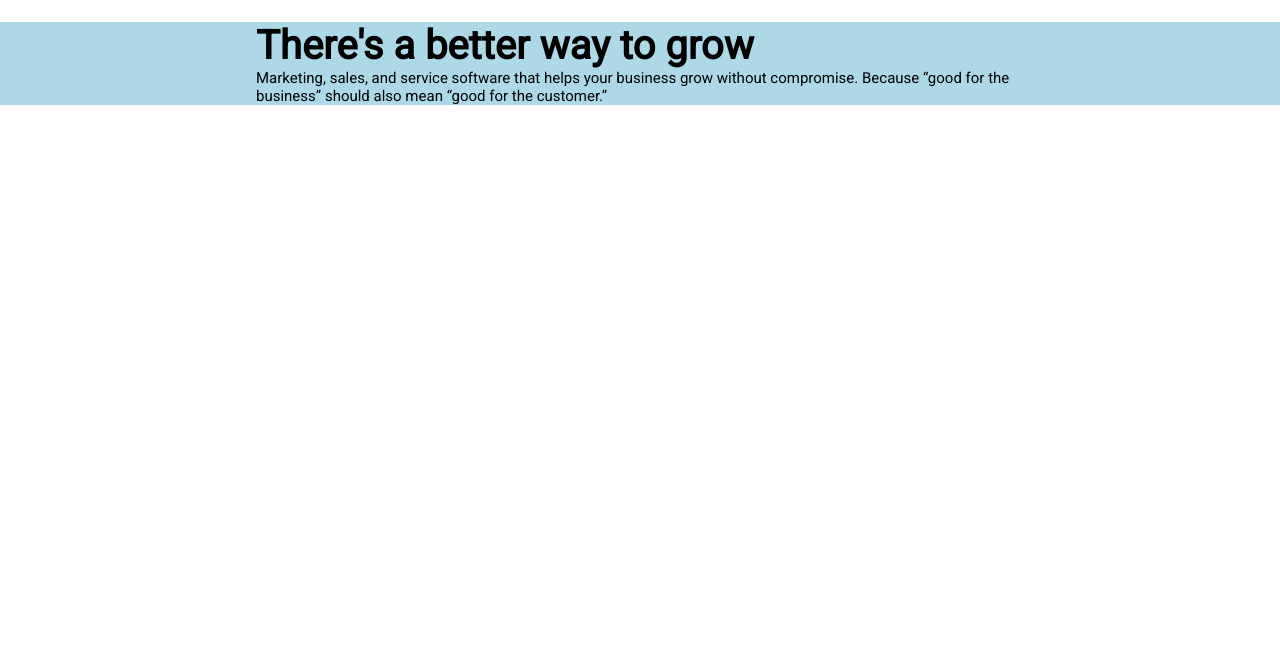
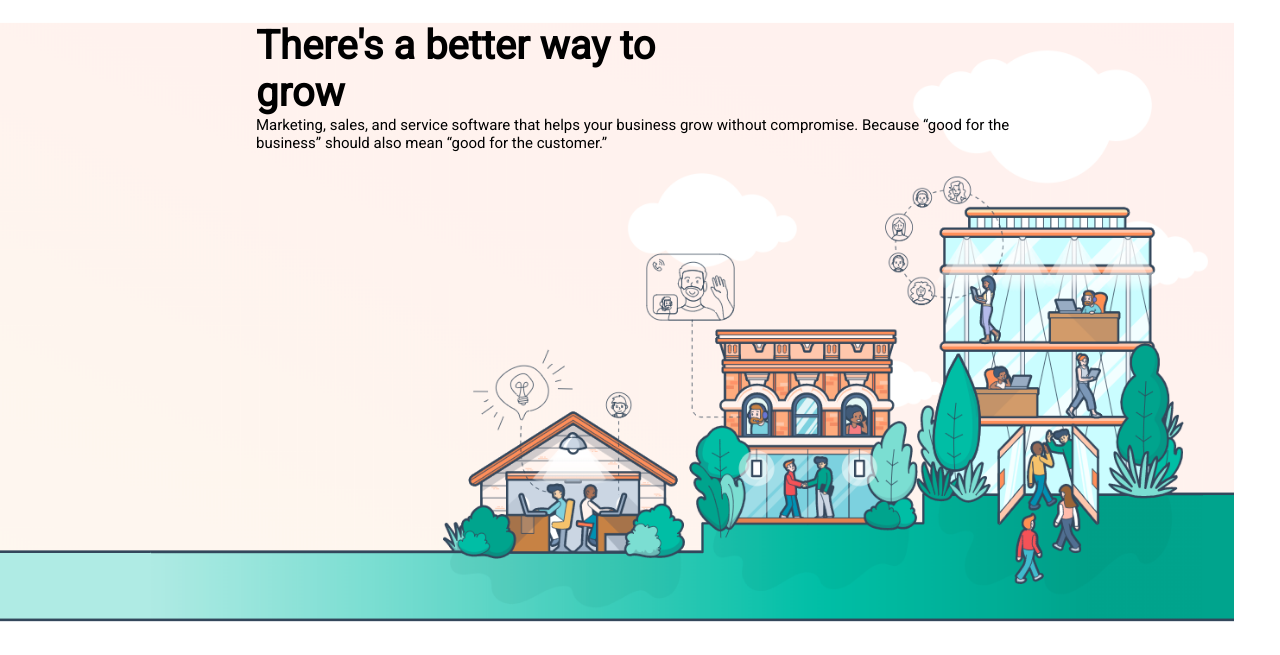
Before and after one commit to musumeci-gabriele/html-css-hubspot, a plain HTML site: page index.html in a window 1280 px wide. Shown: the part 145-800 px from the top of the page. Drawn offline with Linux system fonts and the light colour scheme.

Commit message:
img di testa

```diff
--- a/css/style.css
+++ b/css/style.css
@@ -21,6 +21,9 @@ body{
   border-radius: 3px;
   color: white;
   background-color: #fe775a;
+}
+.btm:hover{
+  background-color: #ffbcac;
 }
 .fa-angle-down{
   font-size: 15px;
@@ -65,6 +68,7 @@ body{
   border: 1px solid #fe775a;
   margin: 0 10px;
 }
+
 /* //head-bar */
 
 /* Barra menu */
@@ -91,15 +95,16 @@ body{
 
 /* free tools */
 .free-tools{
-  background-color: lightblue;
-  /* background-image: url("../img/jumbotron.png"); */
+  background-image: url("../img/jumbotron.png");
+  background-repeat: no-repeat;
   width: 100%;
-  height: 100%;
-  background-repeat: no-repeat;
+  height: 600px;
+  background-size: contain;
 }
-
+.dscr-free-tools{
+  text-align: left;
+}
 .dscr-free-tools h1{
-  text-align: left;
   font-size: 40px;
 }
 
--- a/index.html
+++ b/index.html
@@ -66,7 +66,7 @@
     <!-- free tools -->
     <div class="free-tools">
       <div class="dscr-free-tools container">
-        <h1>There's a better way to grow</h1>
+        <h1>There's a better way to <br> grow</h1>
         <p>Marketing, sales, and service software that helps your business grow without compromise. Because “good for the business” should also mean “good for the customer.”</p>
       </div>
 
```
